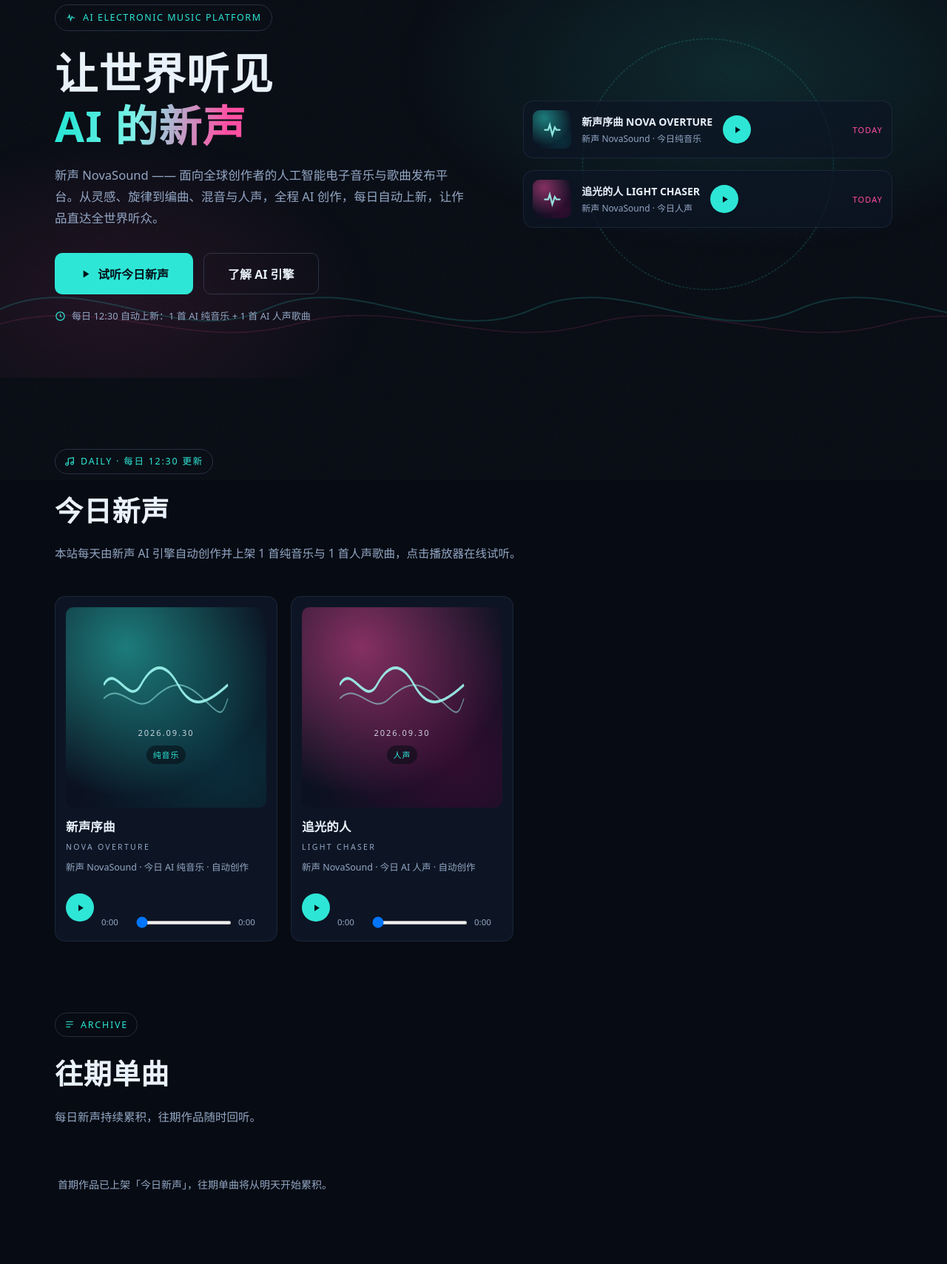
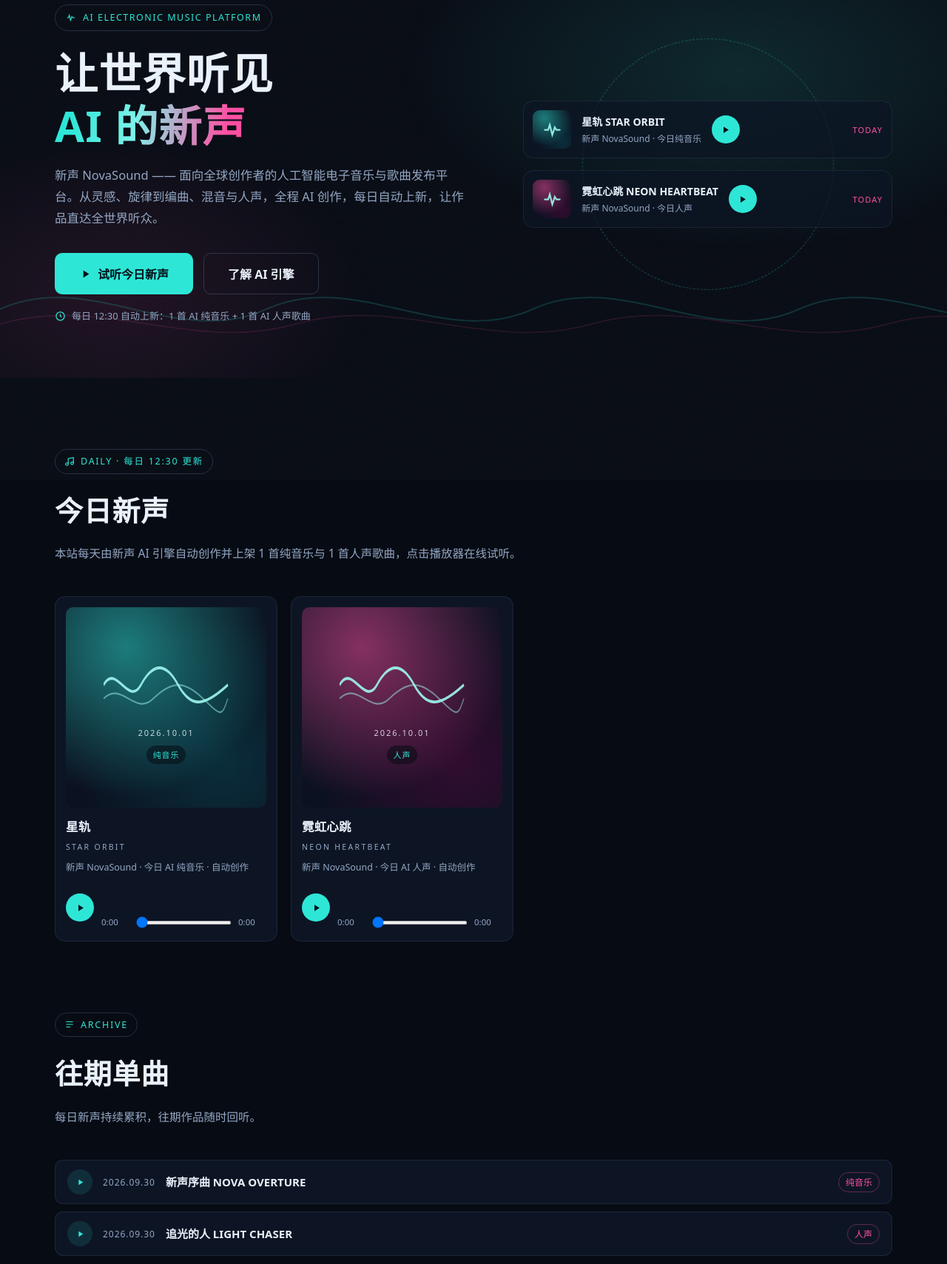
Before and after one commit to huangwei361/music-website, a plain HTML site: page 新声NovaSound-音乐发布平台.html in a window 1280 px wide. Shown: the part 151-1860 px from the top of the page at 74% size. Drawn offline with Linux system fonts and the light colour scheme; a web font is replaced by a local one.

Commit message:
每日上新 2026-10-01：星轨（纯音乐）+ 霓虹心跳（人声歌曲）

```diff
--- a/新声NovaSound-音乐发布平台.html
+++ b/新声NovaSound-音乐发布平台.html
@@ -289,10 +289,10 @@ button{font-family:inherit;cursor:pointer;border:none;background:none;color:inhe
             <svg viewBox="0 0 24 24" fill="none" stroke="currentColor" stroke-width="2" stroke-linecap="round"><path d="M3 12h4l2-6 3 12 3-9 2 3h4"/></svg>
           </div>
           <div>
-            <div class="tt">新声序曲 NOVA OVERTURE</div>
+            <div class="tt">星轨 STAR ORBIT</div>
             <div class="st">新声 NovaSound · 今日纯音乐</div>
           </div>
-          <button class="play" aria-label="试听新声序曲">
+          <button class="play" aria-label="试听星轨">
             <svg viewBox="0 0 24 24" fill="currentColor"><path d="M8 5v14l11-7z"/></svg>
           </button>
           <span class="badge">TODAY</span>
@@ -302,10 +302,10 @@ button{font-family:inherit;cursor:pointer;border:none;background:none;color:inhe
             <svg viewBox="0 0 24 24" fill="none" stroke="currentColor" stroke-width="2" stroke-linecap="round"><path d="M3 12h4l2-6 3 12 3-9 2 3h4"/></svg>
           </div>
           <div>
-            <div class="tt">追光的人 LIGHT CHASER</div>
+            <div class="tt">霓虹心跳 NEON HEARTBEAT</div>
             <div class="st">新声 NovaSound · 今日人声</div>
           </div>
-          <button class="play" aria-label="试听追光的人">
+          <button class="play" aria-label="试听霓虹心跳">
             <svg viewBox="0 0 24 24" fill="currentColor"><path d="M8 5v14l11-7z"/></svg>
           </button>
           <span class="badge">TODAY</span>
@@ -328,18 +328,18 @@ button{font-family:inherit;cursor:pointer;border:none;background:none;color:inhe
       <p>本站每天由新声 AI 引擎自动创作并上架 1 首纯音乐与 1 首人声歌曲，点击播放器在线试听。</p>
     </div>
     <div class="track-grid">
-      <article class="track-card" data-day="2026-09-30">
+      <article class="track-card" data-day="2026-10-01">
         <div class="cover-art" style="--c1:rgba(46,230,214,.5);--c2:rgba(10,61,74,.65)">
           <svg class="art-wave" viewBox="0 0 200 60" preserveAspectRatio="none" aria-hidden="true"><path d="M0 30 C 20 10, 40 50, 60 30 S 100 10, 120 30 S 160 50, 200 30" stroke="currentColor" fill="none" stroke-width="2.5" opacity=".9"/><path d="M0 42 C 30 26, 50 58, 80 42 S 130 26, 160 42 S 190 58, 200 42" stroke="currentColor" fill="none" stroke-width="1.5" opacity=".5"/></svg>
-          <span class="art-date">2026.09.30</span>
+          <span class="art-date">2026.10.01</span>
           <span class="tag">纯音乐</span>
         </div>
         <div class="track-body">
-          <h3>新声序曲<span class="en">NOVA OVERTURE</span></h3>
+          <h3>星轨<span class="en">STAR ORBIT</span></h3>
           <p class="artist">新声 NovaSound · 今日 AI 纯音乐 · 自动创作</p>
         </div>
         <div class="player" data-track="t1">
-          <button class="pb" aria-label="播放或暂停：新声序曲">
+          <button class="pb" aria-label="播放或暂停：星轨">
             <svg class="ic-play" viewBox="0 0 24 24" fill="currentColor"><path d="M8 5v14l11-7z"/></svg>
             <svg class="ic-pause" viewBox="0 0 24 24" fill="currentColor" style="display:none"><path d="M7 5h4v14H7zM13 5h4v14h-4z"/></svg>
           </button>
@@ -352,21 +352,21 @@ button{font-family:inherit;cursor:pointer;border:none;background:none;color:inhe
             </div>
           </div>
         </div>
-        <audio class="audio" preload="none" src="assets/daily-2026-09-30-1.mp3"></audio>
+        <audio class="audio" preload="none" src="assets/daily-2026-10-01-1.mp3"></audio>
       </article>
 
-      <article class="track-card" data-day="2026-09-30">
+      <article class="track-card" data-day="2026-10-01">
         <div class="cover-art" style="--c1:rgba(255,79,163,.5);--c2:rgba(74,10,58,.6)">
           <svg class="art-wave" viewBox="0 0 200 60" preserveAspectRatio="none" aria-hidden="true"><path d="M0 30 C 20 10, 40 50, 60 30 S 100 10, 120 30 S 160 50, 200 30" stroke="currentColor" fill="none" stroke-width="2.5" opacity=".9"/><path d="M0 42 C 30 26, 50 58, 80 42 S 130 26, 160 42 S 190 58, 200 42" stroke="currentColor" fill="none" stroke-width="1.5" opacity=".5"/></svg>
-          <span class="art-date">2026.09.30</span>
+          <span class="art-date">2026.10.01</span>
           <span class="tag">人声</span>
         </div>
         <div class="track-body">
-          <h3>追光的人<span class="en">LIGHT CHASER</span></h3>
+          <h3>霓虹心跳<span class="en">NEON HEARTBEAT</span></h3>
           <p class="artist">新声 NovaSound · 今日 AI 人声 · 自动创作</p>
         </div>
         <div class="player" data-track="t2">
-          <button class="pb" aria-label="播放或暂停：追光的人">
+          <button class="pb" aria-label="播放或暂停：霓虹心跳">
             <svg class="ic-play" viewBox="0 0 24 24" fill="currentColor"><path d="M8 5v14l11-7z"/></svg>
             <svg class="ic-pause" viewBox="0 0 24 24" fill="currentColor" style="display:none"><path d="M7 5h4v14H7zM13 5h4v14h-4z"/></svg>
           </button>
@@ -379,7 +379,7 @@ button{font-family:inherit;cursor:pointer;border:none;background:none;color:inhe
             </div>
           </div>
         </div>
-        <audio class="audio" preload="none" src="assets/daily-2026-09-30-2.mp3"></audio>
+        <audio class="audio" preload="none" src="assets/daily-2026-10-01-2.mp3"></audio>
       </article>
     </div>
   </div>
@@ -395,8 +395,21 @@ button{font-family:inherit;cursor:pointer;border:none;background:none;color:inhe
     </div>
     <ul class="archive" id="archiveList">
       <!-- ARCHIVE-INSERT-POINT -->
+      <li class="arch-item">
+        <audio class="arch-audio" preload="none" src="assets/daily-2026-09-30-1.mp3"></audio>
+        <button class="arch-play" aria-label="播放：新声序曲"><svg viewBox="0 0 24 24" fill="currentColor"><path d="M8 5v14l11-7z"/></svg></button>
+        <span class="arch-date">2026.09.30</span>
+        <span class="arch-title">新声序曲 NOVA OVERTURE</span>
+        <span class="arch-type">纯音乐</span>
+      </li>
+      <li class="arch-item">
+        <audio class="arch-audio" preload="none" src="assets/daily-2026-09-30-2.mp3"></audio>
+        <button class="arch-play" aria-label="播放：追光的人"><svg viewBox="0 0 24 24" fill="currentColor"><path d="M8 5v14l11-7z"/></svg></button>
+        <span class="arch-date">2026.09.30</span>
+        <span class="arch-title">追光的人 LIGHT CHASER</span>
+        <span class="arch-type">人声</span>
+      </li>
     </ul>
-    <p class="arch-empty">首期作品已上架「今日新声」，往期单曲将从明天开始累积。</p>
   </div>
 </section>
 
```
Also changed, not shown: 2 other files.
